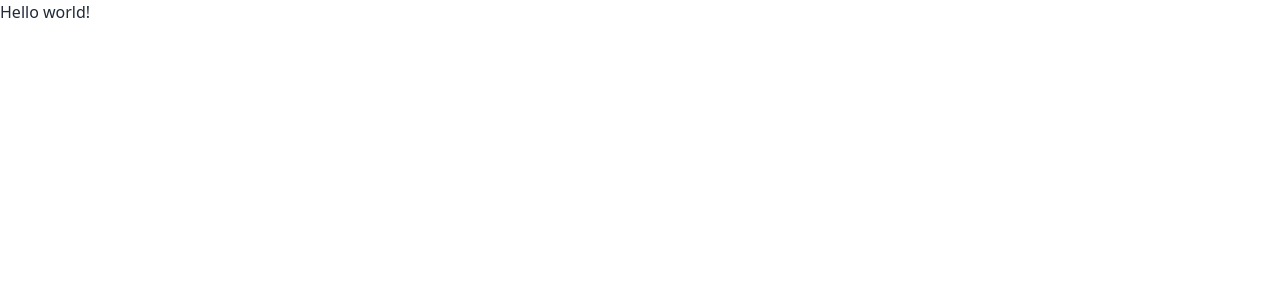
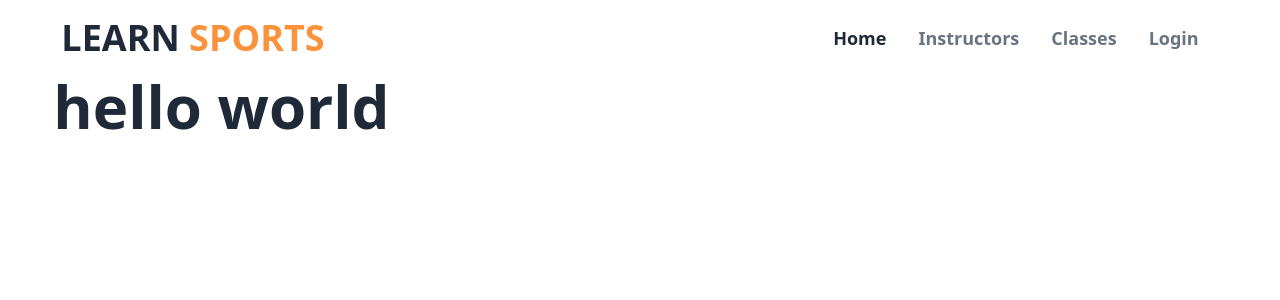
Before and after one commit to R-A-Bappy/learn-sports, a React (Vite) app: page / in a window 1280 px wide. Shown: the top 300 px of the page. Built offline with nearby package versions, Linux system fonts and the light colour scheme.

Commit message:
navbar added

```diff
--- a/package.json
+++ b/package.json
@@ -23,7 +23,7 @@
     "@types/react-dom": "^18.0.11",
     "@vitejs/plugin-react": "^4.0.0",
     "autoprefixer": "^10.4.14",
-    "daisyui": "^3.0.10",
+    "daisyui": "^3.0.18",
     "eslint": "^8.38.0",
     "eslint-plugin-react": "^7.32.2",
     "eslint-plugin-react-hooks": "^4.6.0",
--- a/src/layout/Main.jsx
+++ b/src/layout/Main.jsx
@@ -1,9 +1,11 @@
+import NavBar from "../shared/NavBar/NavBar";
 
 
 const Main = () => {
     return (
-        <div>
-
+        <div className="w-full md:w-11/12 mx-auto">
+            <NavBar />
+            <h2 className="font-extrabold text-6xl">hello world</h2>
         </div>
     );
 };
--- a/src/main.jsx
+++ b/src/main.jsx
@@ -1,8 +1,10 @@
 import React from 'react'
 import ReactDOM from 'react-dom/client'
 import { RouterProvider } from "react-router-dom";
+import router from './routes/Routes';
 import './index.css'
-import router from './routes/Routes.jsx';
+
+
 
 
 
--- a/src/routes/Routes.jsx
+++ b/src/routes/Routes.jsx
@@ -1,9 +1,10 @@
 import { createBrowserRouter } from "react-router-dom";
+import Main from "../layout/Main";
 
 const router = createBrowserRouter([
     {
         path: "/",
-        element: <div>Hello world!</div>,
+        element: <Main />,
     },
 ]);
 
--- a/src/shared/NavBar/NavBar.jsx
+++ b/src/shared/NavBar/NavBar.jsx
@@ -1,9 +1,78 @@
+import { NavLink } from "react-router-dom";
 
 
 const NavBar = () => {
+    const user = false;
     return (
-        <div>
+        <div className="navbar bg-base-100 justify-between">
+            <div className="w-1/2">
+                <h2 className="text-2xl lg:text-4xl font-bold">LEARN <span className="text-orange-400">SPORTS</span></h2>
+            </div>
+            <div className="w-1/2 flex justify-end">
+                <div className="dropdown">
+                    <label tabIndex={0} className="btn btn-ghost lg:hidden ">
+                        <svg xmlns="http://www.w3.org/2000/svg" className="h-10 w-10" fill="none" viewBox="0 0 24 24" stroke="currentColor"><path strokeLinecap="round" strokeLinejoin="round" strokeWidth="2" d="M4 6h16M4 12h8m-8 6h16" /></svg>
+                    </label>
+                    <ul tabIndex={0} className="menu menu-sm dropdown-content right-0 mt-3 p-2 shadow bg-base-200 rounded-box w-52 text-lg font-semibold">
+                        <li className="text-gray-500">
+                            <NavLink to="/" className={({ isActive }) => isActive ? "text-gray-800" : ""}>Home</NavLink>
+                        </li>
+                        <li className="text-gray-500">
+                            <NavLink to="/instructors" className={({ isActive }) => isActive ? "text-gray-800" : ""}>Instructors</NavLink>
+                        </li>
+                        <li className="text-gray-500">
+                            <NavLink to="/classes" className={({ isActive }) => isActive ? "text-gray-800" : ""}>Classes</NavLink>
+                        </li>
+                        {
+                            user ?
+                                <><li className="text-gray-500">
+                                    <NavLink to="/dashboard" className={({ isActive }) => isActive ? "text-gray-800" : ""}>Dashboard</NavLink>
+                                </li>
+                                    <li>
+                                        <label className="avatar">
+                                            <div className="w-10 rounded-full">
+                                                <img src="/images/stock/photo-1534528741775-53994a69daeb.jpg" />
+                                            </div>
+                                        </label>
+                                    </li></> :
+                                <li className="text-gray-500">
+                                    <NavLink to="/login" className={({ isActive }) => isActive ? "text-gray-800" : ""}>Login</NavLink>
+                                </li>
+                        }
+                    </ul>
+                </div>
+                <div className="hidden lg:flex lg:justify-end">
+                    <ul className="menu menu-horizontal px-1 items-center text-lg font-semibold">
+                        <li className="text-gray-500">
+                            <NavLink to="/" className={({ isActive }) => isActive ? "text-gray-800" : ""}>Home</NavLink>
+                        </li>
+                        <li className="text-gray-500">
+                            <NavLink to="/instructors" className={({ isActive }) => isActive ? "text-gray-800" : ""}>Instructors</NavLink>
+                        </li>
+                        <li className="text-gray-500">
+                            <NavLink to="/classes" className={({ isActive }) => isActive ? "text-gray-800" : ""}>Classes</NavLink>
+                        </li>
+                        {
+                            user ?
+                                <>
+                                    <li className="text-gray-500">
+                                        <NavLink to="/dashboard" className={({ isActive }) => isActive ? "text-gray-800" : ""}>Dashboard</NavLink>
+                                    </li>
+                                    <li>
+                                        <label className="avatar">
+                                            <div className="w-10 rounded-full">
+                                                <img src="/images/stock/photo-1534528741775-53994a69daeb.jpg" />
+                                            </div>
+                                        </label>
+                                    </li>
 
+                                </> : <li className="text-gray-500">
+                                    <NavLink to="/login" className={({ isActive }) => isActive ? "text-gray-800" : ""}>Login</NavLink>
+                                </li>
+                        }
+                    </ul>
+                </div>
+            </div>
         </div>
     );
 };
```
Also changed, not shown: 1 other file (tests, documents, lock files or other folders).
